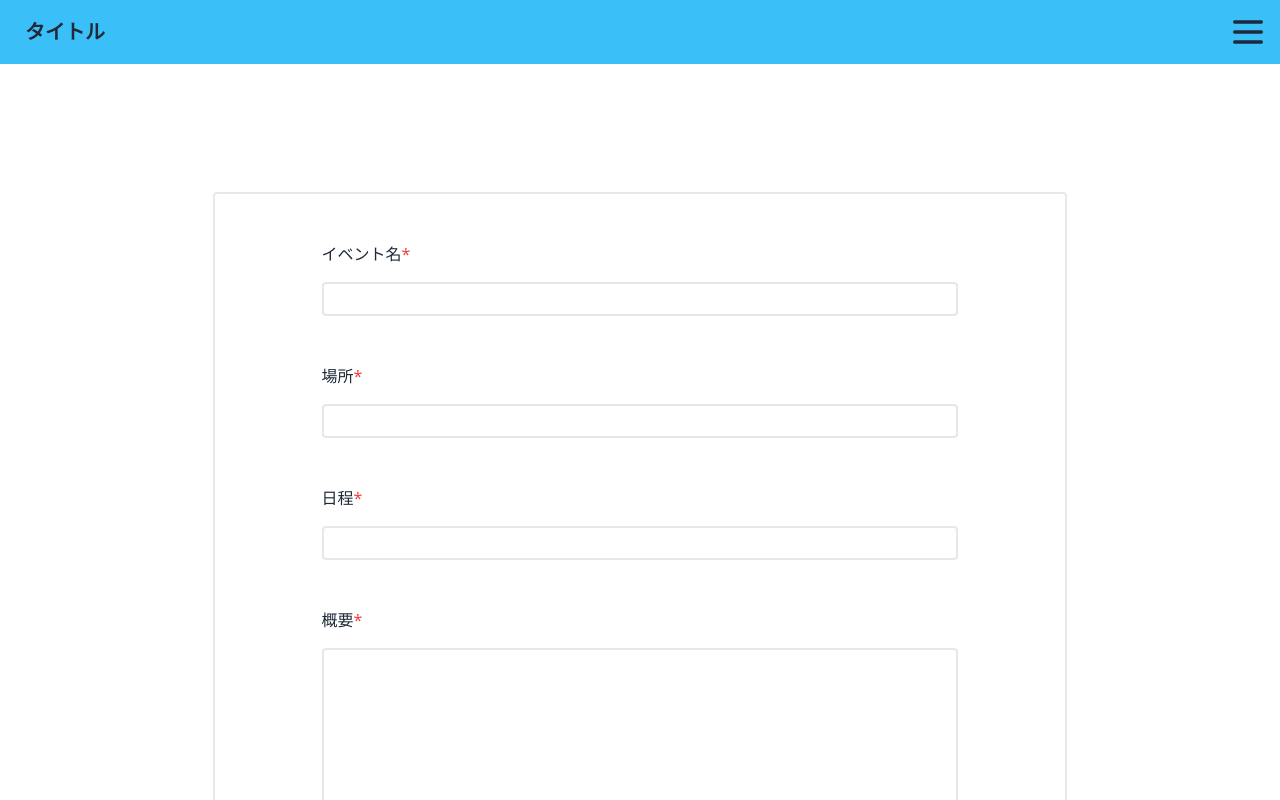
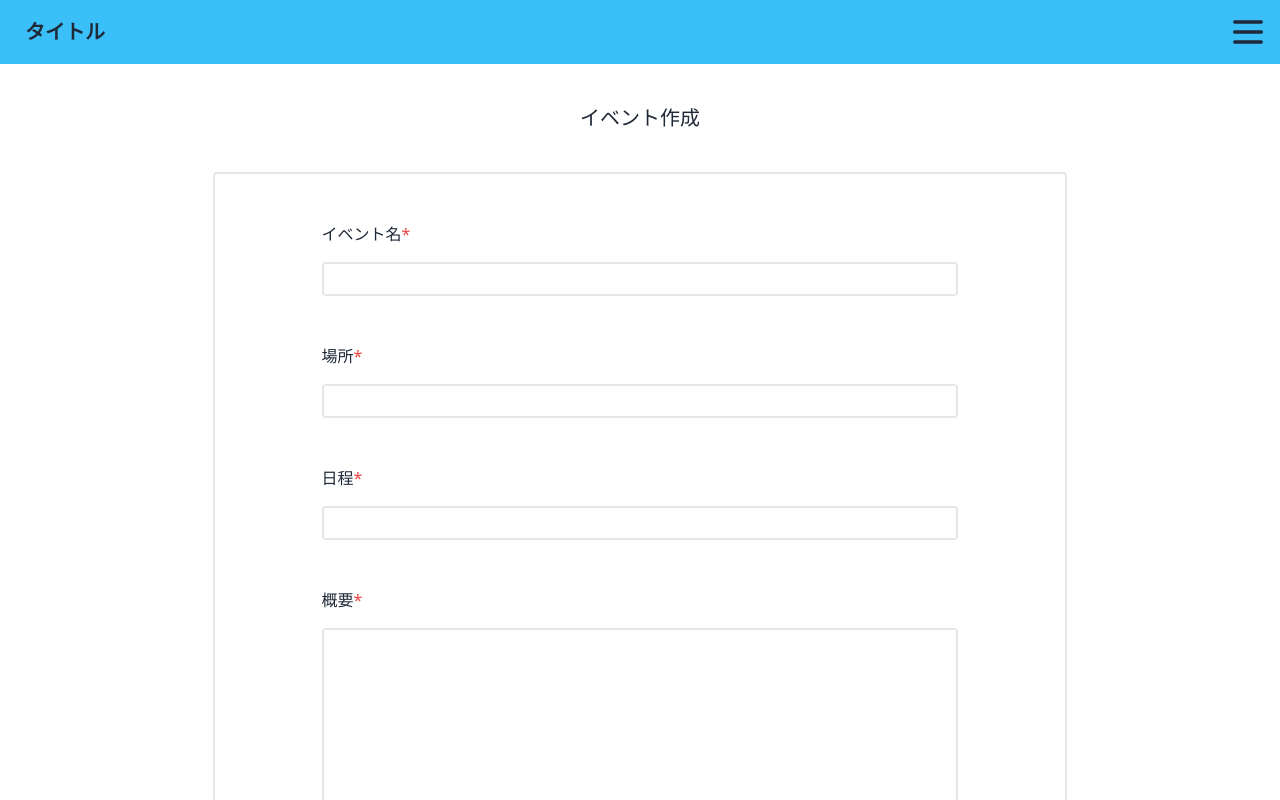
Before and after one commit to axew-is-kibago/kibago-teams, a React (Vite) app: page /event_create in a window 1280 px wide. Shown: the top 800 px of the page. Built offline with nearby package versions, Linux system fonts and the light colour scheme.

Commit message:
ハンバーガーメニューのアニメーションを実装,メニュー内容を変更

```diff
--- a/src/components/Header.tsx
+++ b/src/components/Header.tsx
@@ -15,10 +15,9 @@ function Header() {
             <div class="openMenu-bg" onClick={handleMenuOpen} className={openMenu ? "fixed right-0 top-0 h-screen w-screen flex justify-start bg-black bg-opacity-30" : "fixed right-[-100%]"}></div>
             <nav className={openMenu ? "text-left fixed bg-slate-50 right-0 top-0 w-4/12 h-screen flex flex-col justify-start transition duration-500 ease-in-out pt-8 px-3" : "fixed right-[-100%]"}>
               <ul className={openMenu ? "" : "fixed right-[-100%]"}>
-                <li className="py-[4vh] text-[2vw] hover:underline">ホーム</li>
-                <li className="py-[4vh] text-[2vw] hover:underline">プロフィール</li>
-                <li className="py-[4vh] text-[2vw] hover:underline">募集掲示板</li>
-                <li className="py-[4vh] text-[2vw] hover:underline">マイイベント</li>
+                <li className="py-[4vh] text-[2vw] hover:underline"><a href="../home">募集掲示板</a></li>
+                <li className="py-[4vh] text-[2vw] hover:underline"><a href="../profile">プロフィール</a></li>
+                <li className="py-[4vh] text-[2vw] hover:underline"><a href="../community_info">マイイベント</a></li>
               </ul>
             </nav>
         </header>
--- a/src/pages/EventCreate.tsx
+++ b/src/pages/EventCreate.tsx
@@ -3,7 +3,8 @@ export const EventCreate = () => {
     return (
       <>
       <Header />
-        <div id="wrapper" className="w-2/3 ml-auto mr-auto border-2 rounded my-[16vh]">
+        <div className="text-center text-xl py-[5vh]">イベント作成</div>
+        <div id="wrapper" className="w-2/3 ml-auto mr-auto border-2 rounded mb-[8vh]">
         <div id="input-wrapper" className="w-3/4 ml-auto mr-auto pb-[8vh]">
         <form className="pt-[6vh]"><p className="pb-[2vh]">イベント名<span className="text-red-500 required-dot">*</span></p><input className="border-2 rounded w-full h-[34px]"/></form>
         <form className="pt-[6vh]"><p className="pb-[2vh]">場所<span className="text-red-500 required-dot">*</span></p><input className="border-2 rounded w-full h-[34px]"/></form>
```
